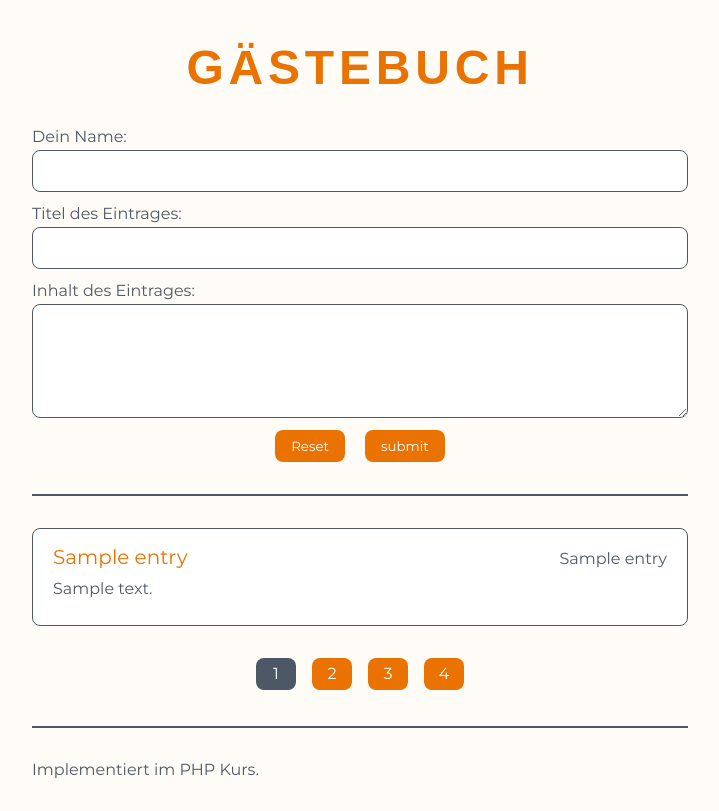
After one commit to circamanuel/php, a PHP site: page /index.php in a window 1280 px wide. The commit adds this page. Shown: the whole page, without its empty margins (280-999 px from the left). Run offline with PHP 8.4, Linux system fonts and the light colour scheme; tables that the repository leaves empty or names only in its code hold one stand-in row (values such as "Sample post"); some web fonts are replaced.

Commit message:
Formulare mit POST absenden und in db abspeichern.

```diff
--- /dev/null
+++ b/12-projekt-gaestebuch/00-ausgangsbasis/inc/db-connect.php
@@ -0,0 +1,11 @@
+<?php
+
+try {
+    $pdo = new PDO('mysql:host=localhost;dbname=php_guestbook', 'root','root', [
+        PDO::ATTR_ERRMODE=> PDO::ERRMODE_EXCEPTION
+    ]);
+}
+catch(PDOException $e) {
+    echo 'Problem mit der Datenbankverbindung...';
+    die();
+}
--- /dev/null
+++ b/12-projekt-gaestebuch/00-ausgangsbasis/inc/functions.php
@@ -0,0 +1,5 @@
+<?php
+
+function e($html) {
+    return htmlspecialchars($html, ENT_QUOTES,'UTF-8', true);
+}
--- /dev/null
+++ b/12-projekt-gaestebuch/00-ausgangsbasis/index.php
@@ -0,0 +1,13 @@
+<?php
+
+require_once __DIR__ . '/inc/db-connect.php';
+require_once __DIR__ . '/inc/functions.php';
+
+$stmt = $pdo->prepare('SELECT * FROM `entries`');
+$stmt->execute();
+
+$entries = $stmt->fetchAll(PDO::FETCH_ASSOC);
+
+
+
+require __DIR__ .'/views/index.php';
--- a/12-projekt-gaestebuch/00-ausgangsbasis/styles/main.css
+++ b/12-projekt-gaestebuch/00-ausgangsbasis/styles/main.css
@@ -128,7 +128,7 @@ body {
 }
 
 .guestbook-pagination {
-    margin:0 -0.5rem;
+    margin: 1.75rem -0.5rem;
     padding:0;
     list-style: none;
     display: flex;
@@ -138,8 +138,8 @@ body {
 
 .guestbook-pagination-a {
     display: block;
-    min-width: 1.5rem;
-    height: 1.5rem;
+    min-width: 2.5rem;
+    padding: 0.25rem 0.5rem;
     background-color: #e97200;
     color: white;line-height: 1.5rem;
     text-decoration: none;
@@ -159,4 +159,5 @@ body {
 
 .guestbook-footer {
     color: #4c5866;
+    margin-bottom: 2rem;
 }
--- /dev/null
+++ b/12-projekt-gaestebuch/00-ausgangsbasis/views/index.php
@@ -0,0 +1,90 @@
+<!DOCTYPE html>
+<html lang="de">
+<head>
+    <meta charset="UTF-8">
+    <meta http-equiv="X-UA-Compatible" content="IE=edge">
+    <meta name="viewport" content="width=device-width, initial-scale=1.0">
+
+    <link rel="stylesheet" type="text/css" href="./styles/lib/montserrat/webfonts/Montserrat.css" />
+    <link rel="stylesheet" type="text/css" href="./styles/main.css" />
+    <title>Gästebuch</title>
+</head>
+<body>
+    <div class="container">
+        <h1 class="guestbook-heading">Gästebuch</h1>
+        <form method="POST" action="submit.php">
+            <?php if(isset($errorMessage)): ?>
+                <p><?php echo e($errorMessage); ?></p>
+            <?php endif; ?>
+            <label class="guestbook-entry-label" for="name">Dein Name:</label>
+            <input required="required" class="guestbook-entry-input" type="text" id="name" name="name">
+
+            <label class="guestbook-entry-label" for="title">Titel des Eintrages:</label>
+            <input required="required" class="guestbook-entry-input" type="text" id="title" name="title">
+
+            <label class="guestbook-entry-label" for="content">Inhalt des Eintrages:</label>
+            <textarea required="required" rows="4" class="guestbook-entry-input" type="text" id="content" name="content"></textarea>
+
+            <div class="guestbook-form-buttons">
+                <input class="button" type="reset" value="Reset"/>
+                <input class="button "type="submit" value="submit"/>
+            </div>
+        </form>
+
+        <hr class="guestbook-separator"/>
+
+        <?php foreach($entries AS $entry): ?>
+            <div class="guestbook-entry">
+                <div class="guestbook-entry-header">
+                    <h3 class="guestbook-entry-title">
+                        <?php echo e($entry['title']); ?>
+                    </h3>
+                    <span class="guestbook-entry-author">
+                        <?php echo e($entry['name']); ?>
+                    </span>
+                </div>
+                <div class="guestbook-entry-content">
+                    <p>
+                        <?php
+                        $content = $entry['content'];
+
+                        $paragraphs = explode("\n", $content);
+                        $filteredParagraphs = [];
+                        foreach ($paragraphs AS $paragraph) {
+                            $paragraph = trim($paragraph);
+                            if (strlen($paragraph) > 0) {
+                            $filteredParagraphs[] = $paragraph;
+                            }
+                        }
+                        ?>
+                        <?php foreach($filteredParagraphs AS $p): ?>
+                            <p><?php echo e($p); ?></p>
+                        <?php endforeach; ?>
+                    </p>
+                </div>
+            </div>
+
+        <?php endforeach;?>
+
+        <ul class="guestbook-pagination">
+            <li class="guestbook-pagination-li">
+                <a class="guestbook-pagination-a guestbook-pagination-active" href="#">1</a>
+            </li>
+            <li class="guestbook-pagination-li">
+                <a class="guestbook-pagination-a" href="#">2</a>
+            </li>
+                <a class="guestbook-pagination-a" href="#">3</a>
+            </li>
+            <li class="guestbook-pagination-li">
+                <a class="guestbook-pagination-a" href="#">4</a>
+            </li>
+        </ul>
+
+        <hr class="guestbook-separator">
+
+        <footer class="guestbook-footer">
+            <p>Implementiert im PHP Kurs.</p>
+        </footer>
+    </div>
+</body>
+</html>
```
Also changed, not shown: 12-projekt-gaestebuch/00-ausgangsbasis/index.html (deleted, +0 -103 lines), 12-projekt-gaestebuch/00-ausgangsbasis/submit.php (added, +35 -0 lines).
